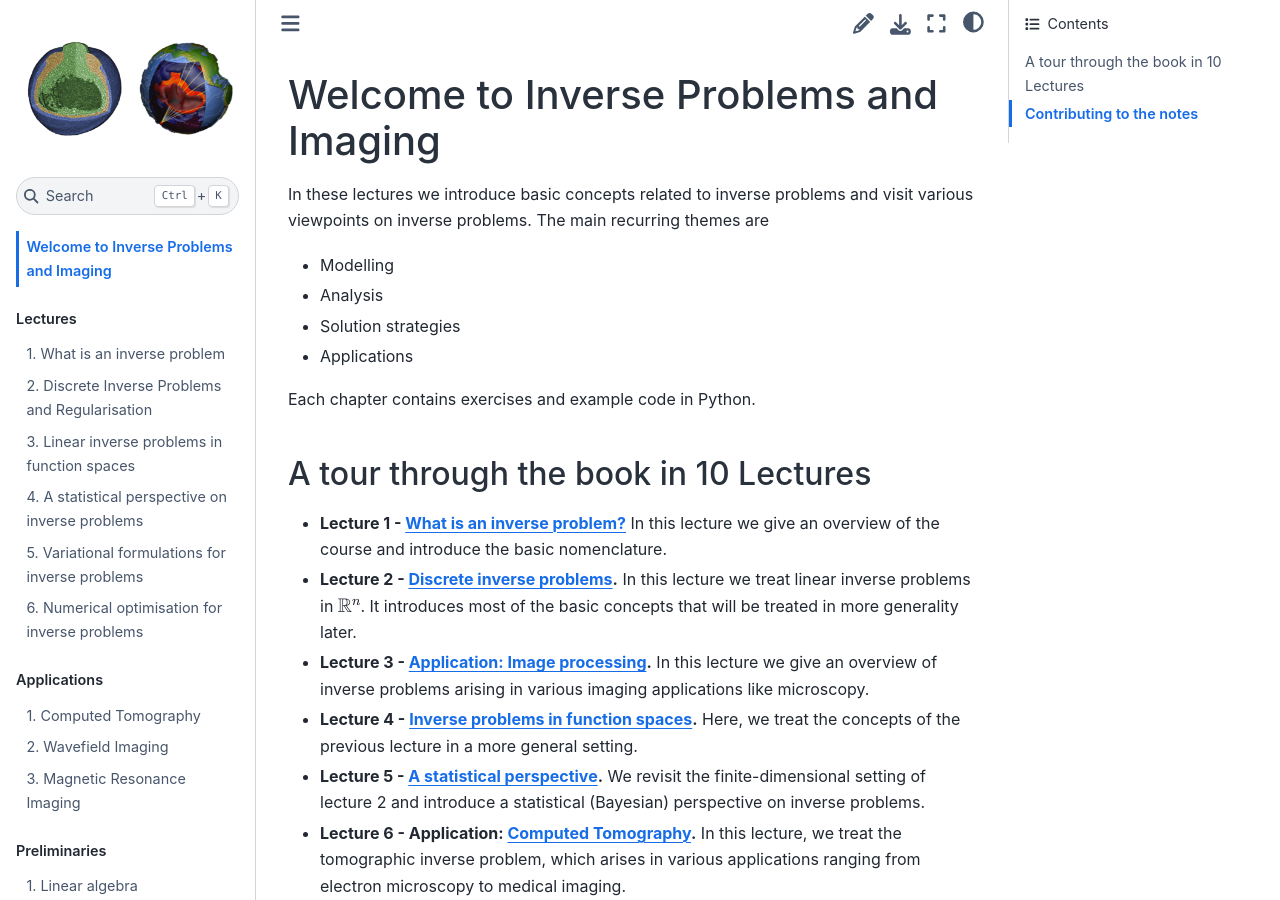
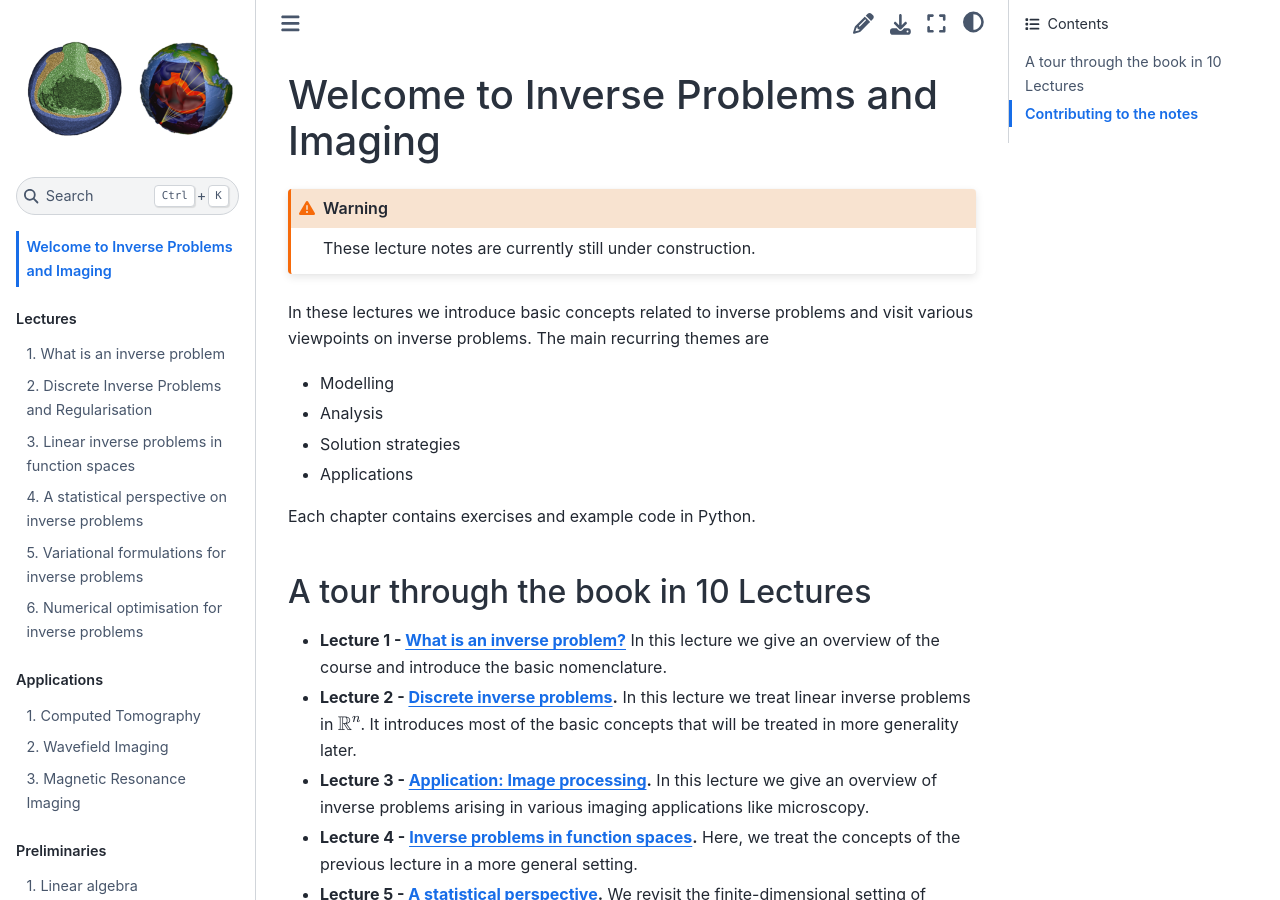
Before and after one commit to TristanvanLeeuwen/IP_and_Im_Lectures, a Jupyter Book: the page built from intro.md, in a window 1280 px wide and 900 px high. Built offline with Jupyter Book 1.0.4 settings and Sphinx 7.4.7 and the Sphinx Book theme 1.1.4, drawn with Linux system fonts in a browser that asks for light colours; pages that are not in the unit, such as notebooks, are missing from menus.

Commit message:
update intro

````diff
--- a/intro.md
+++ b/intro.md
@@ -1,4 +1,8 @@
 # Welcome to Inverse Problems and Imaging
+
+```{warning}
+These lecture notes are currently still under construction.
+```
 
 In these lectures we introduce basic concepts related to inverse problems and visit various viewpoints on inverse problems. The main recurring themes are
 
````
